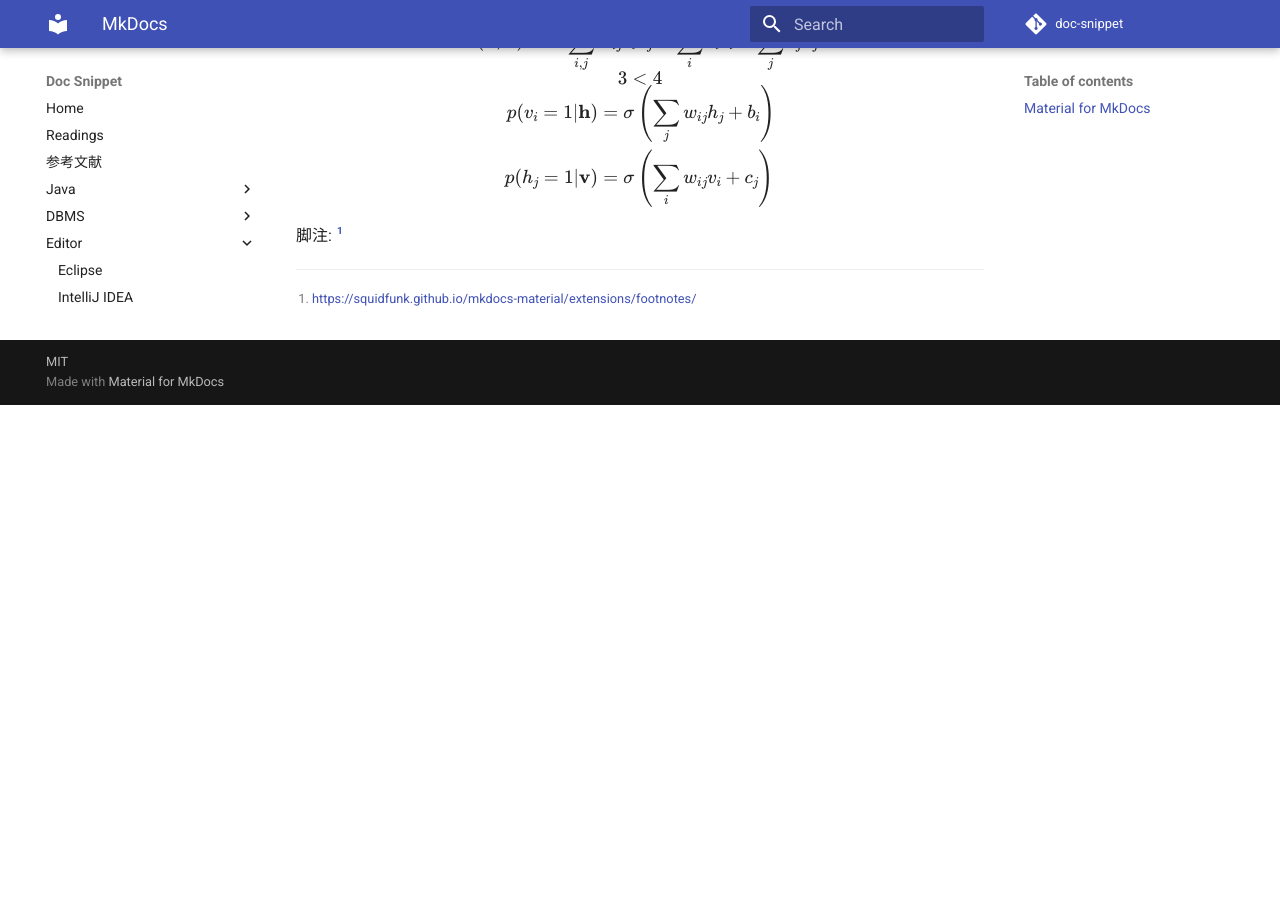
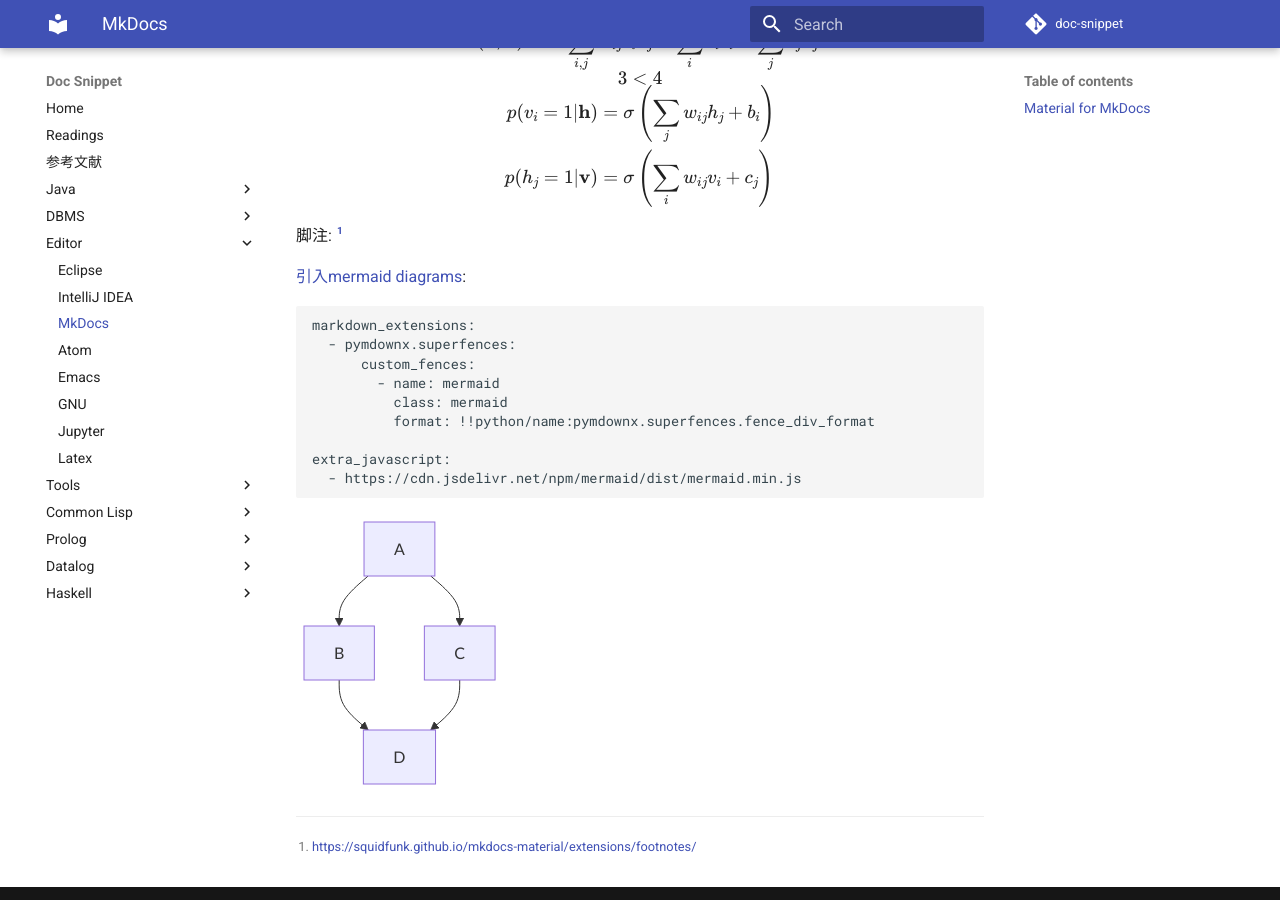
Before and after one commit to zhoujiagen/doc-snippet, an MkDocs documentation site: the page built from docs/editor/MkDocs.md, in a window 1280 px wide and 900 px high, scrolled down 1195 px. Built offline with MkDocs 1.6.1 and Material for MkDocs 9.7.7, drawn with Linux system fonts in a browser that asks for light colours; formulas are drawn with MathJax 3; comment, search, counter and statistics services are not loaded; before the commit the page ends 1600 px from its top, so only the background shows below that.

Commit message:
add mermaid support: diagram and flowchart from text.

````diff
--- a/docs/editor/MkDocs.md
+++ b/docs/editor/MkDocs.md
@@ -62,3 +62,26 @@ $$
 脚注: [^1]
 
 [^1]: https://squidfunk.github.io/mkdocs-material/extensions/footnotes/
+
+
+[引入mermaid diagrams](https://github.com/squidfunk/mkdocs-material/issues/693):
+
+```
+markdown_extensions:
+  - pymdownx.superfences:
+      custom_fences:
+        - name: mermaid
+          class: mermaid
+          format: !!python/name:pymdownx.superfences.fence_div_format
+
+extra_javascript:
+  - https://cdn.jsdelivr.net/npm/mermaid/dist/mermaid.min.js
+```
+
+```mermaid
+graph TD;
+    A-->B;
+    A-->C;
+    B-->D;
+    C-->D;
+```
--- a/mkdocs.yml
+++ b/mkdocs.yml
@@ -119,6 +119,12 @@ markdown_extensions:
       custom_checkbox: true
   - pymdownx.tilde
   - footnotes
+  - pymdownx.superfences:
+      custom_fences:
+        - name: mermaid
+          class: mermaid
+          format: !!python/name:pymdownx.superfences.fence_div_format
 
 extra_javascript:
   - 'https://cdnjs.cloudflare.com/ajax/libs/mathjax/2.7.0/MathJax.js?config=TeX-MML-AM_CHTML'
+  - https://cdn.jsdelivr.net/npm/mermaid/dist/mermaid.min.js
````
